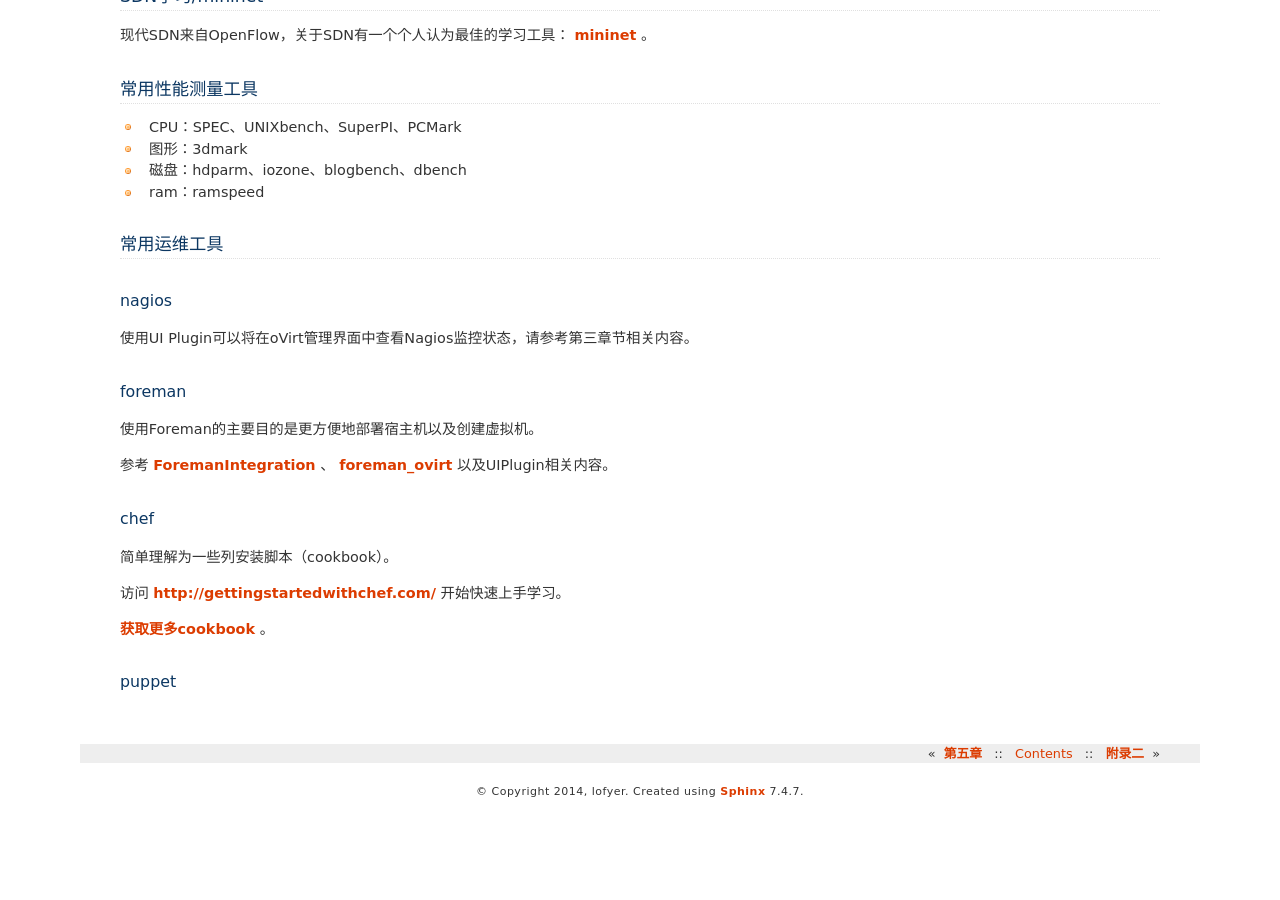
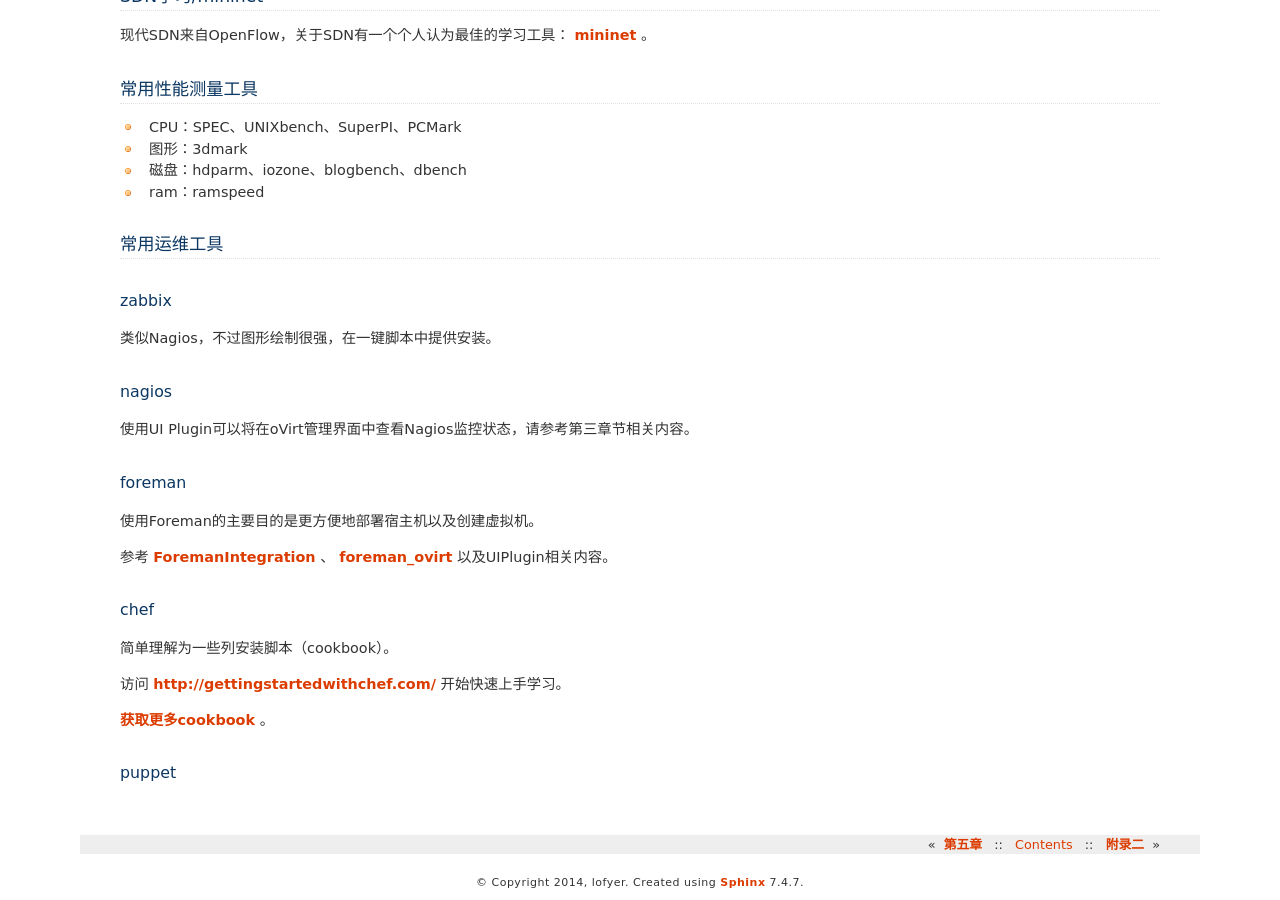
Before and after one commit to lofyer/InTheCloud, a Sphinx documentation site: the page built from source/posts/appendix01.rst, in a window 1280 px wide and 900 px high, scrolled down 6664 px. Built offline with Sphinx 7.4.7, drawn with Linux system fonts in a browser that asks for light colours; formulas are drawn with MathJax 3; before the commit the page ends 7473 px from its top, so only the background shows below that.

Commit message:
zabbix added

```diff
--- a/source/posts/appendix01.rst
+++ b/source/posts/appendix01.rst
@@ -175,6 +175,11 @@
 常用运维工具
 ------------
 
+zabbix
+-------
+
+类似Nagios，不过图形绘制很强，在一键脚本中提供安装。
+
 nagios
 -------
 
--- a/source/posts/appendix03.rst
+++ b/source/posts/appendix03.rst
@@ -25,7 +25,7 @@
 
 - Gitlab
 
-- Nagios
+- Zabbix
 
 - oVirt
 
```
